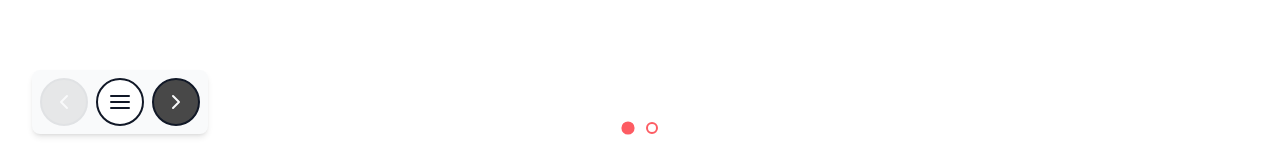
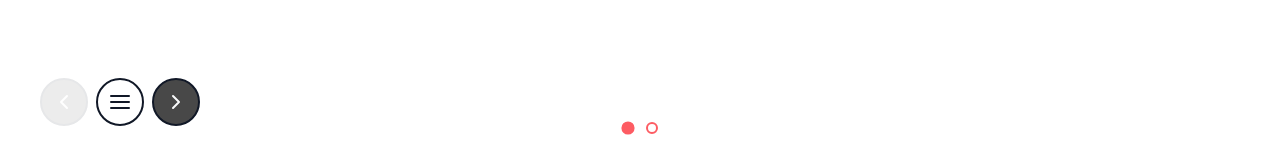
Before and after one commit to MyLightIsOn/custom-portfolio, a Next.js app: page /home in a window 1280 px wide. Shown: the part 634-797 px from the top of the page. Built offline with nearby package versions, Linux system fonts and the light colour scheme.

Commit message:
Removed some styling from nav component

```diff
--- a/components/FloatingNav.module.css
+++ b/components/FloatingNav.module.css
@@ -15,10 +15,8 @@
 .nav {
   display: flex;
   gap: 0.5rem;
-  background: var(--color-surface);
+  background: transparent;
   padding: 0.5rem;
-  border-radius: var(--border-radius);
-  box-shadow: 0 4px 6px -1px rgb(0 0 0 / 0.1), 0 2px 4px -2px rgb(0 0 0 / 0.1);
 }
 
 .navButton {
```
